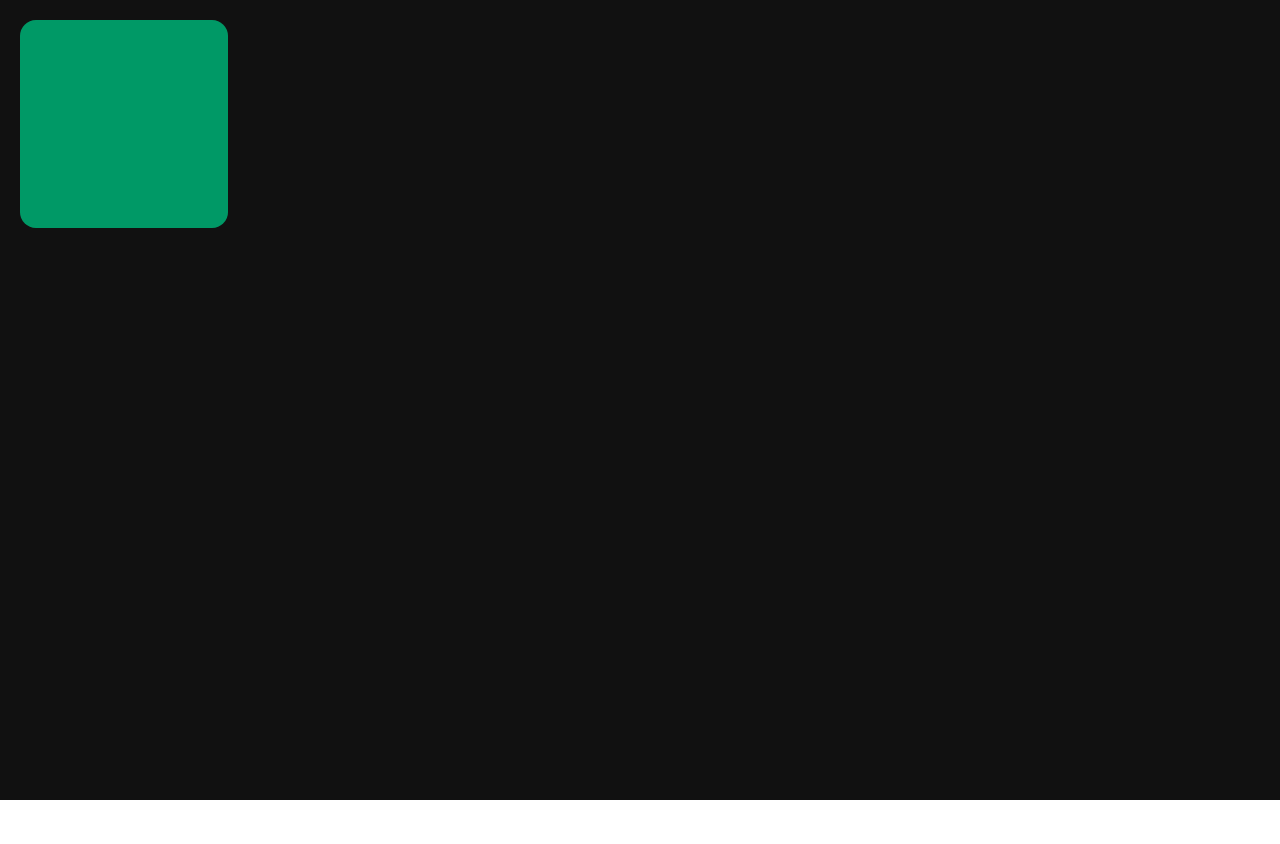
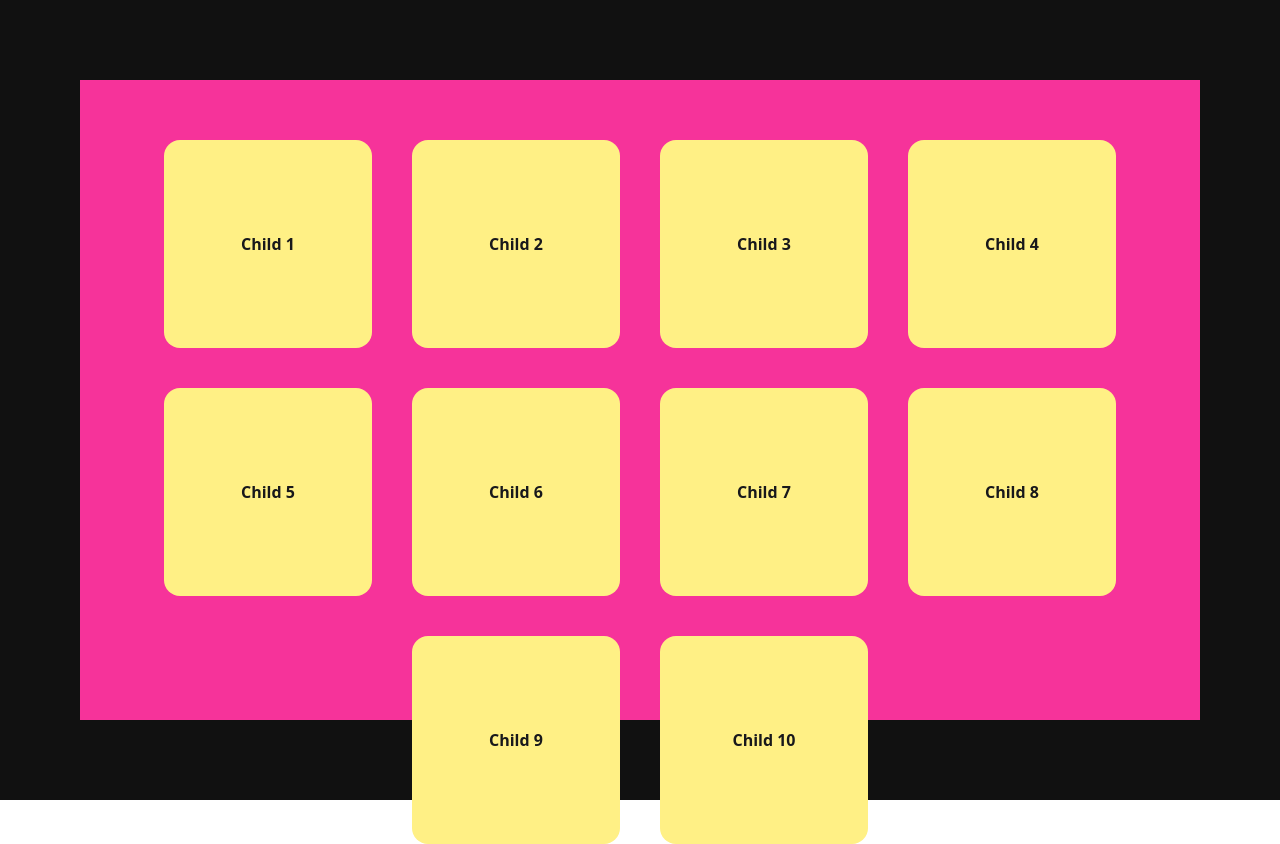
Before and after one commit to mihirv50/Framer-Motion-1, a React (Vite) app: page / in a window 1280 px wide. Before the commit the page ends 800 px from the top, so only its background shows below. Built offline with nearby package versions, Linux system fonts and the light colour scheme.

Commit message:
Stagger and Sequence

```diff
--- a/src/App.tsx
+++ b/src/App.tsx
@@ -1,13 +1,16 @@
-import Animation1 from "./Components/Animation1";
-import { Animation2 } from "./Components/Animation2";
-import Drag from "./Components/Drag";
+// import Animation1 from "./Components/Animation1";
+// import { Animation2 } from "./Components/Animation2";
+// import Drag from "./Components/Drag";
+
+import SequencingAndStaggering from "./Components/SequencingAndStaggering";
 
 const App = () => {
   return (
-    <div className="w-screen h-screen bg-[#111] text-white p-5">
+    <div className="w-screen h-screen bg-[#111] text-white p-20">
       {/* <Animation1/> */}
       {/* <Animation2/> */}
-      <Drag/>
+      {/* <Drag/> */}
+      <SequencingAndStaggering/>
     </div>
   );
 };
--- /dev/null
+++ b/src/Components/SequencingAndStaggering.tsx
@@ -0,0 +1,38 @@
+import { motion } from "motion/react";
+
+const parentVariants = {
+  visible: { opacity: 1,transition:{
+    staggerChildren:0.2,
+    delayChildren:0.5
+  } },
+  hidden: { opacity: 0 },
+};
+
+const childVariants = {
+  hidden: { y: 40, opacity: 0 },
+  visible: { y: 0, opacity: 1 },
+};
+const SequencingAndStaggering = () => {
+  const arr = [10, 20, 30, 40, 50, 60, 70, 80, 90, 100];
+  return (
+    <motion.div
+      variants={parentVariants}
+      initial="hidden"
+      animate="visible"
+      transition={{ duration: 2, delay: 1, ease: "circInOut" }}
+      className="h-full bg-pink-500 p-10 text-center text-zinc-900 flex flex-wrap items-center justify-center font-bold"
+    >
+      {arr.map((_, index) => (
+        <motion.div
+          variants={childVariants}
+          key={index}
+          className="bg-yellow-200 flex items-center justify-center rounded-2xl h-52 w-52 m-5"
+        >
+          Child {index + 1}
+        </motion.div>
+      ))}
+    </motion.div>
+  );
+};
+
+export default SequencingAndStaggering;
```
